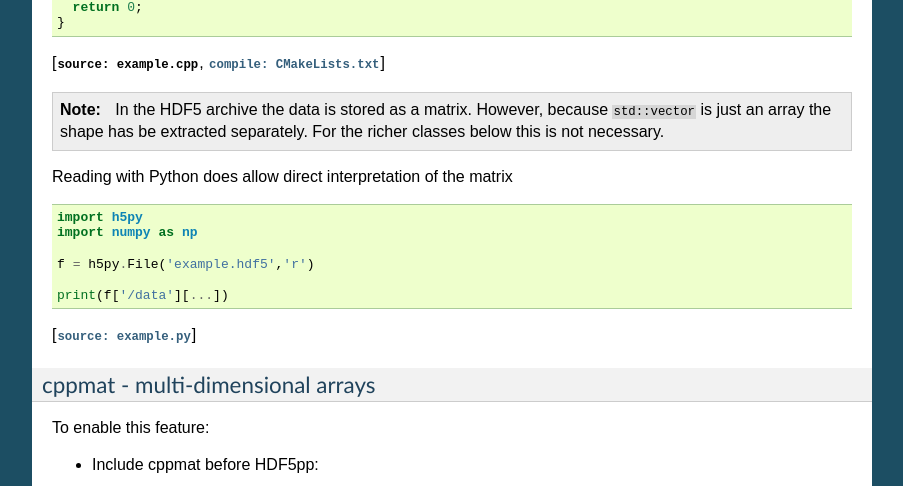
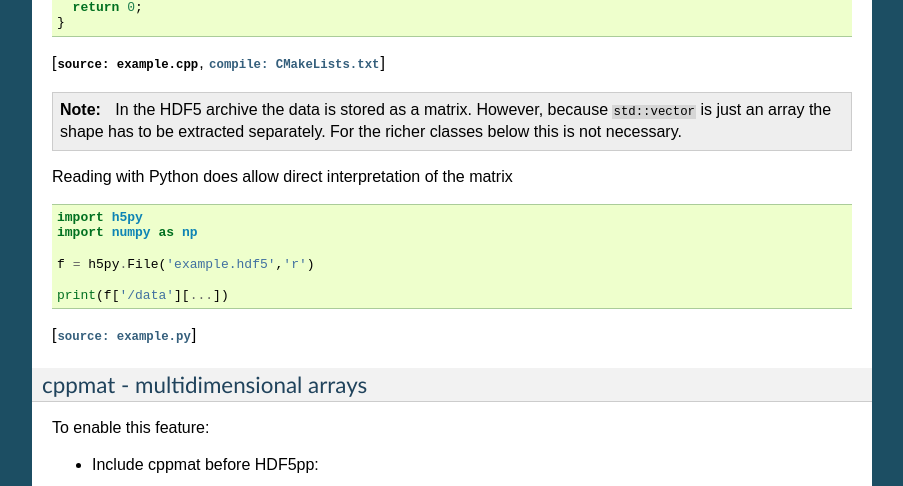
Before and after one commit to tdegeus/HDF5pp, a Sphinx documentation site: the page built from docs/usage.rst, in a window 1280 px wide and 900 px high, scrolled down 3641 px. Shown: the part 159-645 px from the top of the window, without its empty margins (198-1101 px from the left). Built offline with Sphinx 7.4.7, drawn with Linux system fonts in a browser that asks for light colours; formulas are drawn with MathJax 3; some of the changed text lies outside the part shown.

Commit message:
Fixed spelling mistakes documentation

```diff
--- a/docs/usage.rst
+++ b/docs/usage.rst
@@ -62,15 +62,15 @@
 
 * ``std::vector<size_t> shape("/path/to/data")``
 
-  Return the shape of the data-array.
+  Return the shape of the data array.
 
 * ``size_t shape("/path/to/data", i)``
 
-  Return the shape of the data-array along axis ``i``.
+  Return the shape of the data array along axis ``i``.
 
 * ``size_t size("/path/to/data")``
 
-  Return the number of elements in the data-array.
+  Return the number of elements in the data array.
 
 Support functions:
 
@@ -216,7 +216,7 @@
 
 .. note::
 
-  In the HDF5 archive the data is stored as a matrix. However, because ``std::vector`` is just an array the shape has be extracted separately. For the richer classes below this is not necessary.
+  In the HDF5 archive the data is stored as a matrix. However, because ``std::vector`` is just an array the shape has to be extracted separately. For the richer classes below this is not necessary.
 
 Reading with Python does allow direct interpretation of the matrix
 
@@ -231,8 +231,8 @@
 
 [:download:`source: example.py <examples/vector/example.py>`]
 
-cppmat - multi-dimensional arrays
----------------------------------
+cppmat - multidimensional arrays
+--------------------------------
 
 To enable this feature:
 
```
Also changed, not shown: docs/compile.rst (+4 -4 lines).
